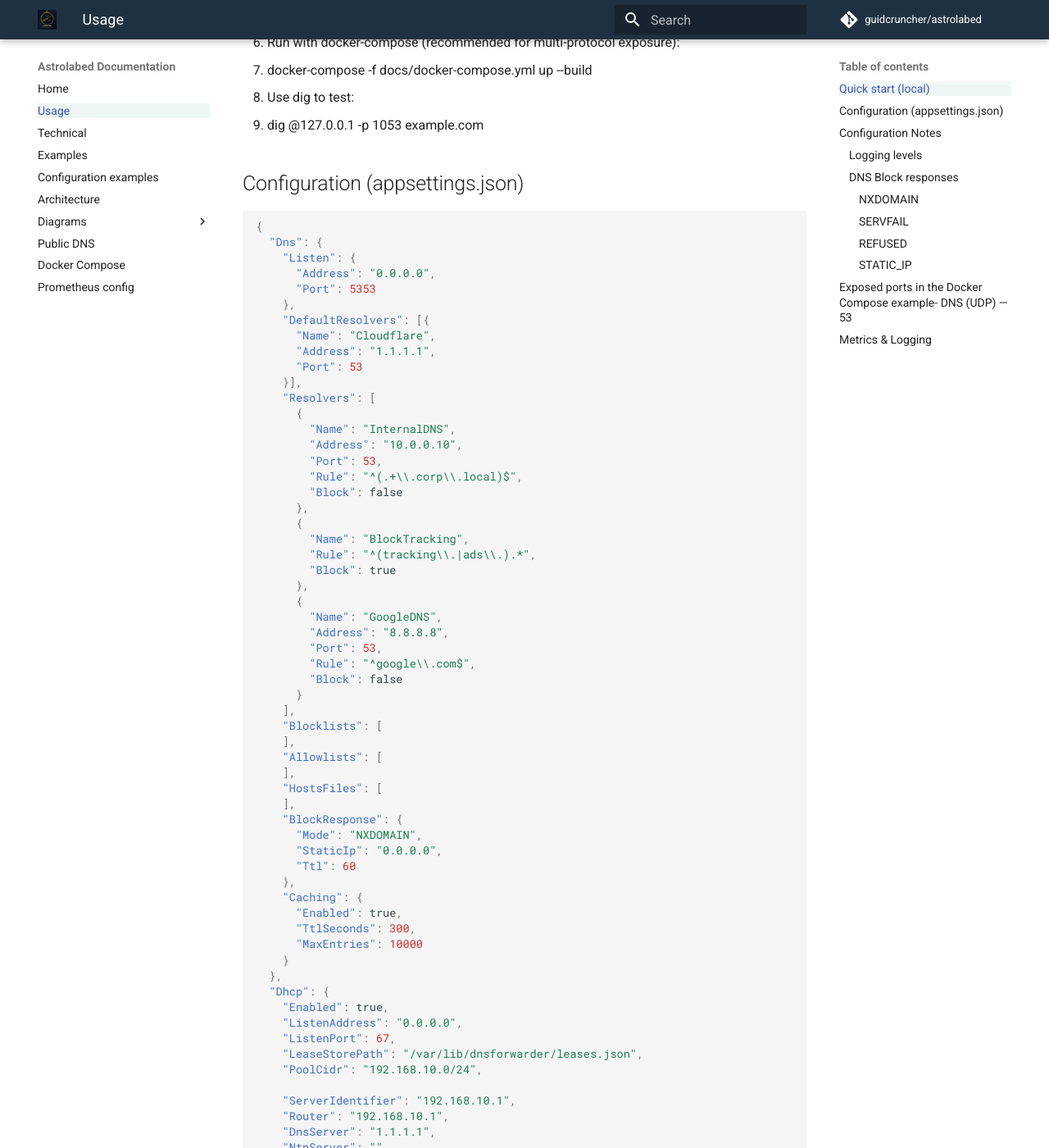
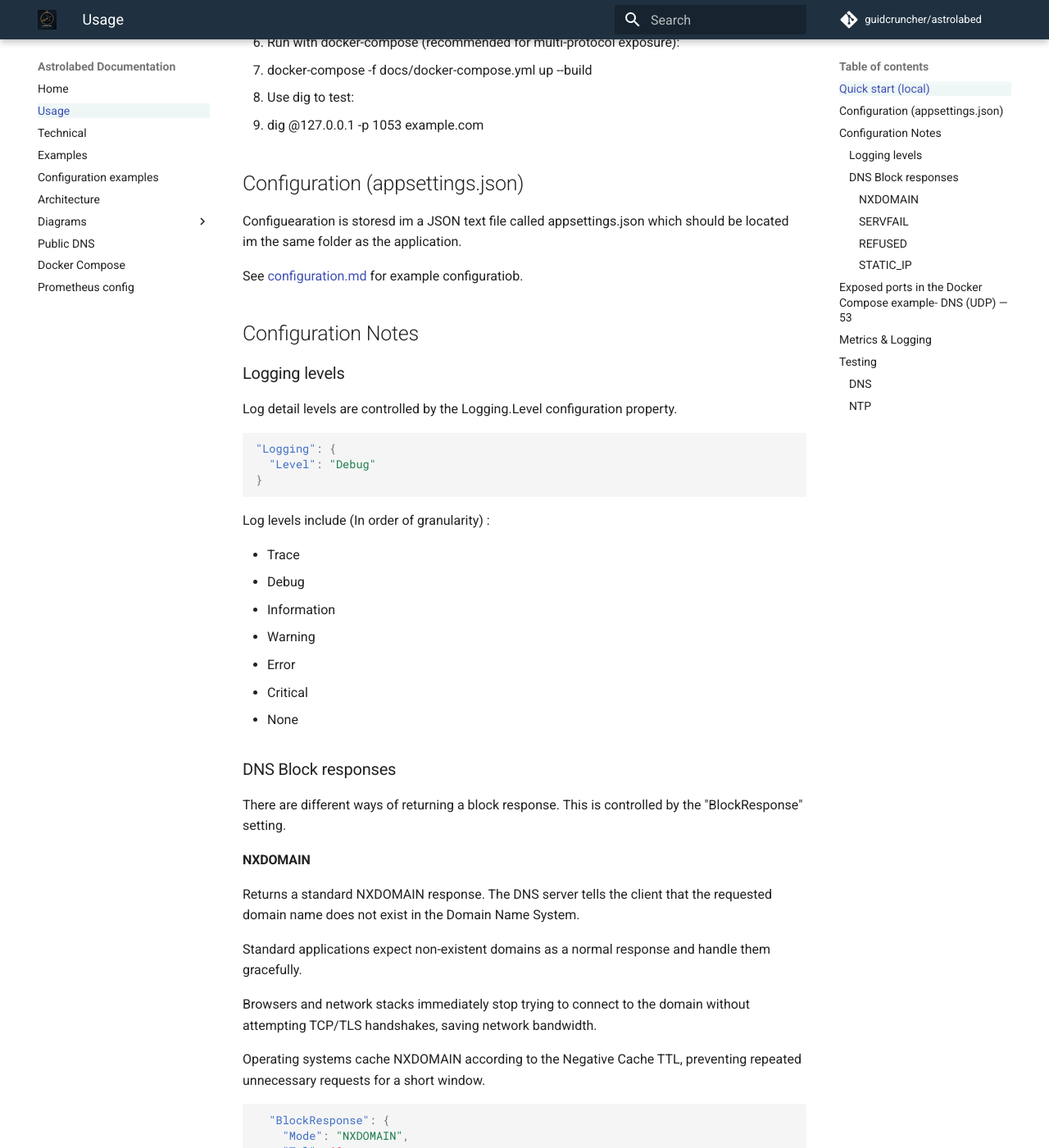
Before and after one commit to guidcruncher/astrolabed, an MkDocs documentation site: the page built from docs/usage.md, in a window 1280 px wide and 1400 px high, scrolled down 385 px. Shown: the whole window at 82% size. Built offline with MkDocs 1.6.1 and Material for MkDocs 9.7.7, drawn with Linux system fonts in a browser that asks for light colours; comment, search, counter and statistics services are not loaded; some of the changed text lies outside the part shown.

Commit message:
Scaffolding

````diff
--- a/docs/usage.md
+++ b/docs/usage.md
@@ -16,107 +16,9 @@
 
 ## Configuration (appsettings.json)
 
-```json
-{
-  "Dns": {
-    "Listen": {
-      "Address": "0.0.0.0",
-      "Port": 5353
-    },
-    "DefaultResolvers": [{
-      "Name": "Cloudflare",
-      "Address": "1.1.1.1",
-      "Port": 53
-    }],
-    "Resolvers": [
-      {
-        "Name": "InternalDNS",
-        "Address": "10.0.0.10",
-        "Port": 53,
-        "Rule": "^(.+\\.corp\\.local)$",
-        "Block": false
-      },
-      {
-        "Name": "BlockTracking",
-        "Rule": "^(tracking\\.|ads\\.).*",
-        "Block": true
-      },
-      {
-        "Name": "GoogleDNS",
-        "Address": "8.8.8.8",
-        "Port": 53,
-        "Rule": "^google\\.com$",
-        "Block": false
-      }
-    ],
-    "Blocklists": [
-    ],
-    "Allowlists": [
-    ],
-    "HostsFiles": [
-    ],
-    "BlockResponse": {
-      "Mode": "NXDOMAIN",
-      "StaticIp": "0.0.0.0",
-      "Ttl": 60
-    },
-    "Caching": {
-      "Enabled": true,
-      "TtlSeconds": 300,
-      "MaxEntries": 10000
-    }
-  },
-  "Dhcp": {
-    "Enabled": true,
-    "ListenAddress": "0.0.0.0",
-    "ListenPort": 67,
-    "LeaseStorePath": "/var/lib/dnsforwarder/leases.json",
-    "PoolCidr": "192.168.10.0/24",
+Configuearation is storesd im a JSON text file called appsettings.json which should be located im the same folder as the application.
 
-    "ServerIdentifier": "192.168.10.1",
-    "Router": "192.168.10.1",
-    "DnsServer": "1.1.1.1",
-    "NtpServer": "",
-
-    "LeaseHours": 1,
-
-    "ArpTimeoutMs": 500,
-
-    "BadIpStorePath": "/var/lib/dnsforwarder/badips.json"
-  },
-  "Ntp": {
-    "Enabled": true,
-    "ListenAddress": "0.0.0.0",
-    "Port": 123,
-    "BufferSize": 65536,
-    "Stratum": 1,
-    "ReferenceId": "LOCL",
-    "Upstream": {
-      "Enabled": true,
-      "Servers": [
-        "0.pool.ntp.org",
-        "1.pool.ntp.org"
-      ],
-      "PollIntervalSeconds": 16
-    }
-  },
-  "Metrics": {
-    "Enabled": true,
-    "StorageEngine": "prometheus",
-    "Location": "/metrics",
-    "ListenAddress": "127.0.0.1",
-    "ListenPort": 1080
-  },
-  "WebUI": {
-    "Enabled": true,
-    "ListenAddress": "127.0.0.1",
-    "ListenPort": 1081
-  },
-  "Logging": {
-    "Level": "Debug"
-  }
-}
-```
+See [configuration.md](configuration.md) for example configuratiob.
 
 ## Configuration Notes
 
@@ -222,3 +124,40 @@
 
 - Prometheus-style metrics are exposed at: `http://127.0.0.1:1080/metrics` (example).
 - Structured logging includes a `RequestId` for tracing individual DNS requests.
+
+
+## Testing
+
+In addition to the Unit tests, several Python test scripts exist to make real-world requests against the server amd show the results.
+
+These can be found in ./tests/scripts
+
+### DNS
+
+```bash
+$ python3 ./test_dns.py
+usage: test_dns.py [-h] [-s SERVER] [-b CLIENT_IP] [--tcp] [-p PORT]
+                   [-t TIMEOUT]
+                   domain [type]
+test_dns.py: error: the following arguments are required: domain
+```
+
+```bash
+$ python3 tests/scripts/test_dns.py -s 127.0.0.1 -p 1053 bbc.com A
+```bash
+
+### DHCP
+
+Note this script must be run with elevated privileges such as sudo.
+
+```bash
+$ sudo python3 test_dhcp.py --server-port 1067 --client-port 68
+```
+
+### NTP
+
+This script connects to 127.0.0.1:1123 only.
+
+```bash
+$ python3 test_ntp.py
+```
````
Also changed, not shown: docs/configurations.md (+24 -125 lines).
